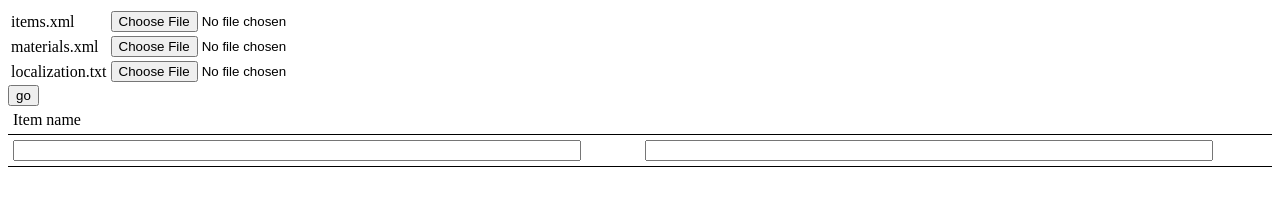
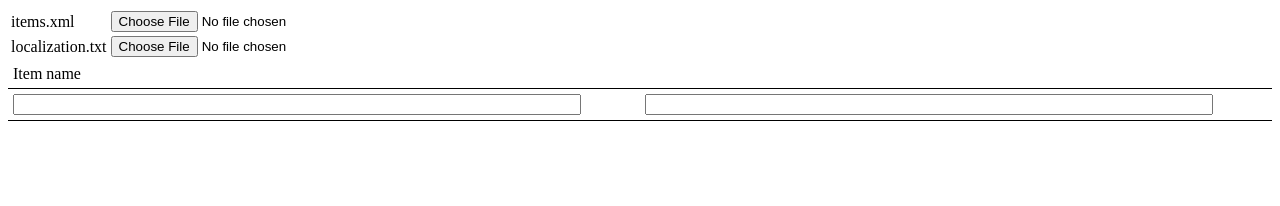
Before and after one commit to moojor224/7-Days-to-Die-item-info-extractor, a plain HTML site: page index.html in a window 1280 px wide. Drawn offline with Linux system fonts and the light colour scheme.

Commit message:
minor adjustments

```diff
--- a/index.html
+++ b/index.html
@@ -19,7 +19,7 @@
             <td>items.xml</td>
             <td><input type="file" accept=".xml" id="itemsxmlinput"></td>
         </tr>
-        <tr>
+        <tr class="hidden">
             <td>materials.xml</td>
             <td><input type="file" accept=".xml" id="materialsxmlinput"></td>
         </tr>
@@ -28,7 +28,7 @@
             <td><input type="file" accept=".txt" id="LocalizationInput"></td>
         </tr>
     </table>
-    <button id="go" onclick="run()">go</button><br>
+    <!-- <button id="go" onclick="run()">go</button><br> -->
     <table id="results">
         <thead>
             <tr>
--- a/main.js
+++ b/main.js
@@ -61,8 +61,8 @@ function extend(defaults, data) {
 }
 let langArr = ["english", "german", "spanish", "french", "italian", "japanese", "koreana", "polish", "brazilian", "russian", "turkish", "schinese", "tchinese"];
 function run() {
-    let keys = local.shift();
-    local.forEach(e => {
+    let keys = local[0];
+    local.slice(1).forEach(e => {
         langArr.forEach(l => {
             if (!translate[e[0]]) {
                 translate[e[0]] = {};
@@ -73,7 +73,7 @@ function run() {
 
     [
         [items, "item"],
-        [blocks, "block"],
+        // [blocks, "block"],
         [materials, "material", "id"]
     ].forEach(e => {
         parse(...e);
```
